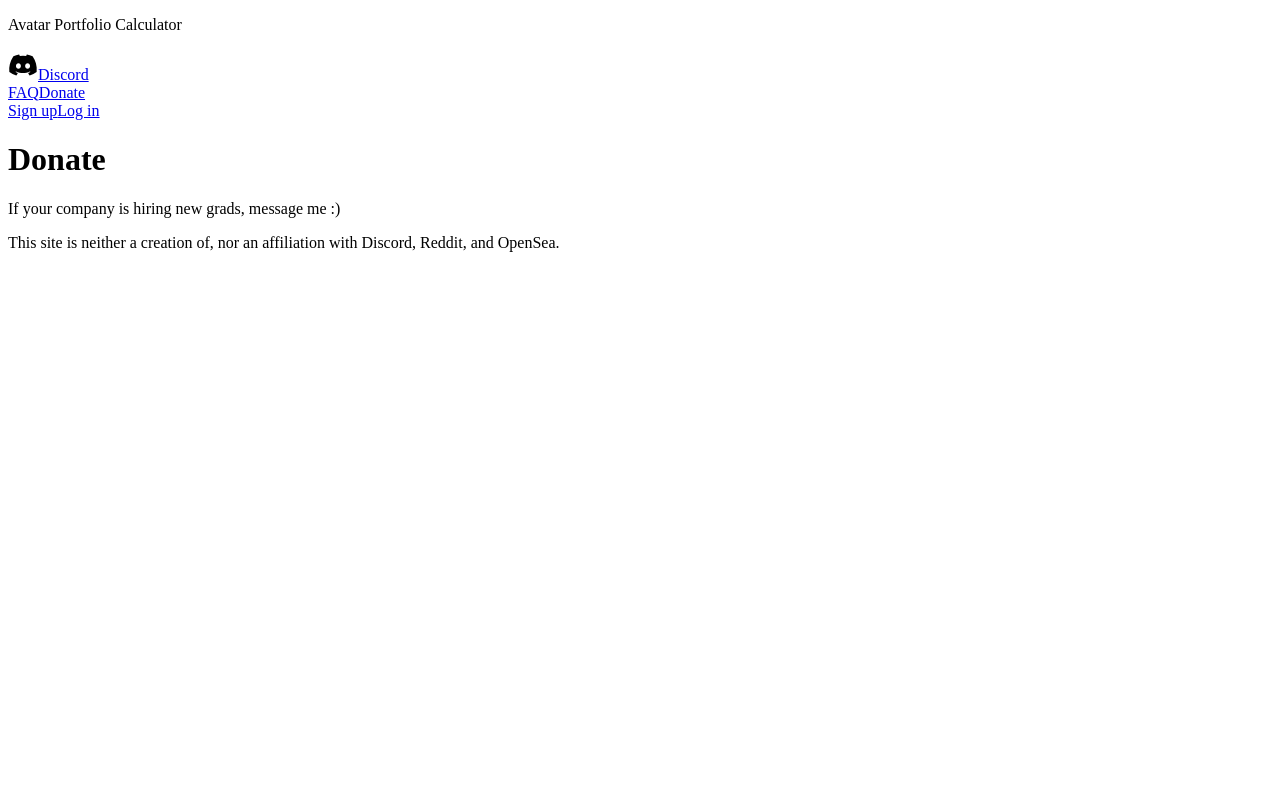
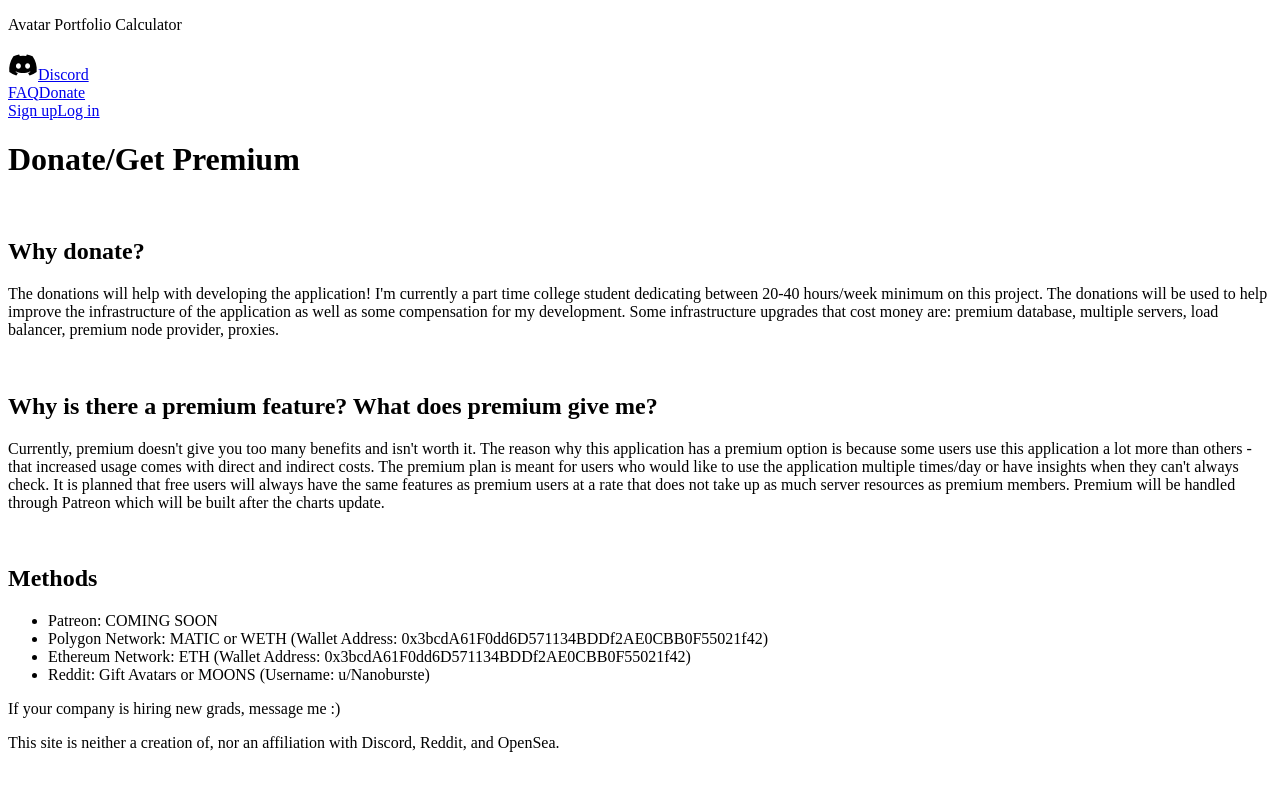
Before and after one commit to Avatar-Calculator/frontend, a Next.js app: page /view/donate in a window 1280 px wide. Shown: the top 790 px of the page. Built offline with nearby package versions, Linux system fonts and the light colour scheme; no server answers.

Commit message:
Create donation page

```diff
--- a/pages/index.tsx
+++ b/pages/index.tsx
@@ -111,7 +111,8 @@
                         "$" + (amount * conversion).toFixed(2) + " USD"
                     }</p>
                     <p className="my-2"><strong>Last Sync At:</strong> {lastSync}</p>
-                    <p>If you're new, please stay safe and understand this app by reading the <Link href="/view/faq">FAQ</Link>.</p>
+                    <Link href="/view/donate">Donate</Link>
+                    <p>If you&apos;re new, please stay safe and understand this app by reading the <Link href="/view/faq">FAQ</Link>.</p>
                   </div>
                   <div className="parameters">
                     <div className="field has-addons">
--- a/pages/view/dashboard.tsx
+++ b/pages/view/dashboard.tsx
@@ -2,6 +2,7 @@
 import { User } from 'firebase/auth'
 import { Analytics, getAnalytics, logEvent } from 'firebase/analytics'
 import Head from 'next/head'
+import Link from 'next/link'
 import { useRouter } from 'next/router'
 import { useState } from 'react'
 
@@ -107,6 +108,7 @@
                                             "$" + (amount * conversion).toFixed(2) + " USD"
                                         }</p>
                                         <p className="my-2"><strong>Last Sync At:</strong> {lastSync}</p>
+                                        <Link href="/view/donate">Donate</Link>
                                     </div>
                                     <div className="parameters">
                                         <div className="field has-addons">
--- a/pages/view/donate.tsx
+++ b/pages/view/donate.tsx
@@ -15,7 +15,24 @@
             </div>
             <div className="hero-body">
               <div className="container">
-                <h1 className="title">Donate</h1>
+                <h1 className="title">Donate/Get Premium</h1>
+                <br />
+                <h2 className="subtitle">Why donate?</h2>
+                <p className="has-text-justified">The donations will help with developing the application! I&apos;m currently a part time college student dedicating between 20-40 hours/week minimum on this project. The donations will be used to help improve the infrastructure of
+                    the application as well as some compensation for my development. Some infrastructure upgrades that cost money are: premium database, multiple servers, load balancer, premium node provider, proxies.</p>
+                <br />
+                <h2 className="subtitle">Why is there a premium feature? What does premium give me?</h2>
+                <p className="has-text-justified">Currently, premium doesn&apos;t give you too many benefits and isn&apos;t worth it. The reason why this application has a premium option is because some users use this application a lot more than others - that increased usage comes with
+                    direct and indirect costs. The premium plan is meant for users who would like to use the application multiple times/day or have insights when they can&apos;t always check. It is planned that free users will always have the same features as premium users at a
+                    rate that does not take up as much server resources as premium members. Premium will be handled through Patreon which will be built after the charts update.</p>
+                <br />
+                <h2 className="subtitle">Methods</h2>
+                <ul>
+                    <li>Patreon: COMING SOON</li>
+                    <li>Polygon Network: MATIC or WETH (Wallet Address: 0x3bcdA61F0dd6D571134BDDf2AE0CBB0F55021f42)</li>
+                    <li>Ethereum Network: ETH (Wallet Address: 0x3bcdA61F0dd6D571134BDDf2AE0CBB0F55021f42)</li>
+                    <li>Reddit: Gift Avatars or MOONS (Username: u/Nanoburste)</li>
+                </ul>
               </div>
             </div>
             <Footer />
--- a/pages/view/faq.tsx
+++ b/pages/view/faq.tsx
@@ -34,7 +34,7 @@
                 <p className="has-text-justified">No.</p>
                 <br />
                 <h2 className="subtitle">Why should I donate, what are the donations used for?</h2>
-                <p className="has-text-justified">The donations will help with developing the application! I'm currently a part time college student dedicating between 20-40 hours/week minimum on this project. The donations will be used to help improve the infrastructure
+                <p className="has-text-justified">The donations will help with developing the application! I&apos;m currently a part time college student dedicating between 20-40 hours/week minimum on this project. The donations will be used to help improve the infrastructure
                   of the application as well as some compensation for my development. Please visit the <Link href="/view/donate">donation page</Link> for more info.</p>
                 <br />
                 <h2 className="subtitle">I have some problems or suggestions and this didn&apos;t help me.</h2>
```
